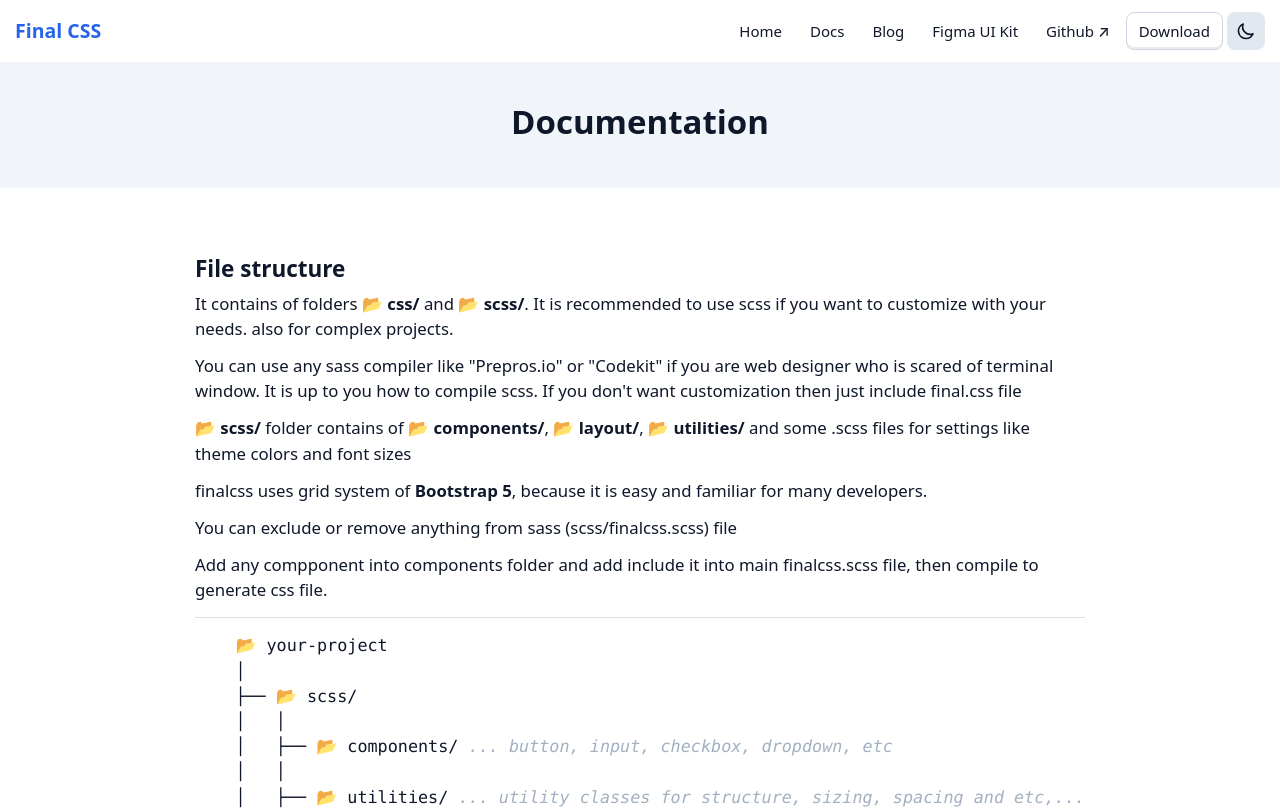
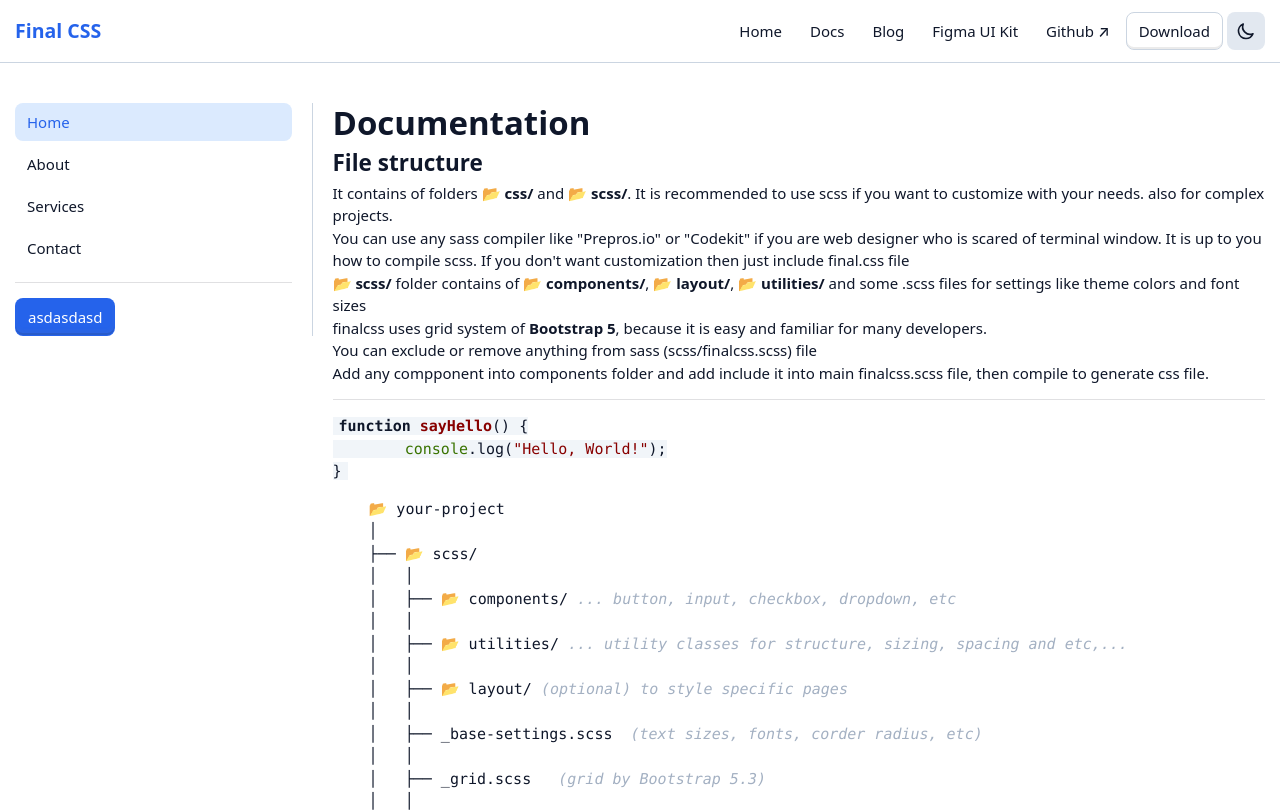
Before and after one commit to getfinalui/finalcss, a website: page docs.html in a window 1280 px wide. Shown: the top 811 px of the page. Drawn offline with nearby package versions, Linux system fonts and the light colour scheme.

Commit message:
site partial and syntax markdown implement

```diff
--- a/docs.html
+++ b/docs.html
@@ -49,6 +49,11 @@
 <!-- FinalCSS -->
 <link href="css/final.css" rel="stylesheet" type="text/css" />
 
+<!-- Syntax highlight -->
+<link rel="stylesheet" href="https://cdnjs.cloudflare.com/ajax/libs/highlight.js/11.9.0/styles/default.min.css">
+
+<!-- Template parts -->
+<script src="partials.js"></script>
 
 </head>
 <body class="bg-base">
@@ -71,7 +76,7 @@
 	</dialog>
 
 
-<header class="bg-neutral-0 py-2 lg:py-3">
+<header class="bg-neutral-0 py-2 lg:py-3 border-b">
 	<div class="container">
 		<div class="d-flex flex-column md:flex-row align-items-center">
 			<div>
@@ -110,13 +115,17 @@
 </header>
 
 
-<section class="bg-neutral-100  border-top py-10">
-    <div class="container">
-    	<h1 class="text-center text-4xl my-20px">Documentation</h1>
-    </div>
-</section>
-<section class="py-10">
-<div class="container article-wrap text-lg" style="max-width: 920px;">
+<div class="container py-10">
+
+<div class="row gap-5">
+<aside class="lg:col-3">
+
+	<sidebar-component></sidebar-component>
+
+</aside>
+<main class="lg:col-9">
+
+	<h1 class="text-4xl my-20px">Documentation</h1>
 
 <h4>File structure</h4>
 
@@ -130,6 +139,12 @@
 <p>Add any compponent into components folder and add include it into main finalcss.scss file, then compile to generate css file. </p>
 
 <hr>
+
+<!-- Markdown generated by dillinger.io -->
+<pre><code class="has-line-data" data-line-start="1" data-line-end="5" class="language-javascript"><span class="hljs-function"><span class="hljs-keyword">function</span> <span class="hljs-title">sayHello</span>(<span class="hljs-params"></span>) </span>{
+	<span class="hljs-built_in">console</span>.log(<span class="hljs-string">"Hello, World!"</span>);
+}
+</code></pre>
 
 <pre class="bg-light">
     📂 your-project
@@ -262,9 +277,9 @@ Read more about bootstrap's utility classes: <br> <a target="_blank" href="https
 </p>
 <p>Also there are classes to make rectangles with <b>same width and height </b>. For ex. <code>size-40px</code> creates style { width:40px; height:40px }, Or <code>size-96px</code> creates { width:96px; height:96px }  </p> <p>Same with min-width and min-height, For ex: <code>min-w-240px</code> creates { min-width:240px; } </p>
 <p class="lead">Documentation is still in proccess of writing</p>
-
+</main>
+</div> <!-- row end -->
 </div> <!-- container end -->
-</section>
 
 
 <section class="py-10 bg-colorful border-t text-lg">
--- /dev/null
+++ b/partials.js
@@ -0,0 +1,32 @@
+class SidebarComponent extends HTMLElement {
+  constructor() {
+    super(); // Always call super in the constructor.
+  }
+
+  // Use connectedCallback to modify the DOM when the component is added to the document
+  connectedCallback() {
+    const template = document.createElement('template');
+    template.innerHTML = `
+
+        <nav class="border-r pr-5">
+          <ul class="nav nav-vertical">
+            <li><a class="nav-link active" href="index.html">Home</a></li>
+            <li><a class="nav-link" href="about.html">About</a></li>
+            <li><a class="nav-link" href="services.html">Services</a></li>
+            <li><a class="nav-link" href="contact.html">Contact</a></li>
+          </ul>
+          <hr>
+          <a href="#" class="btn btn-primary">asdasdasd</a>
+
+        </nav>
+
+
+    `;
+
+    // Append the template content to the Light DOM
+    this.appendChild(template.content.cloneNode(true));
+  }
+}
+
+// Define the custom component
+customElements.define('sidebar-component', SidebarComponent);
--- a/scss/_reset.scss
+++ b/scss/_reset.scss
@@ -201,6 +201,9 @@ pre {
     font-size:inherit;
     color: inherit;
     word-break: normal;
+    display: block;
+    border-radius: 8px;
+    padding: 8px;
   }
 }
 
```
